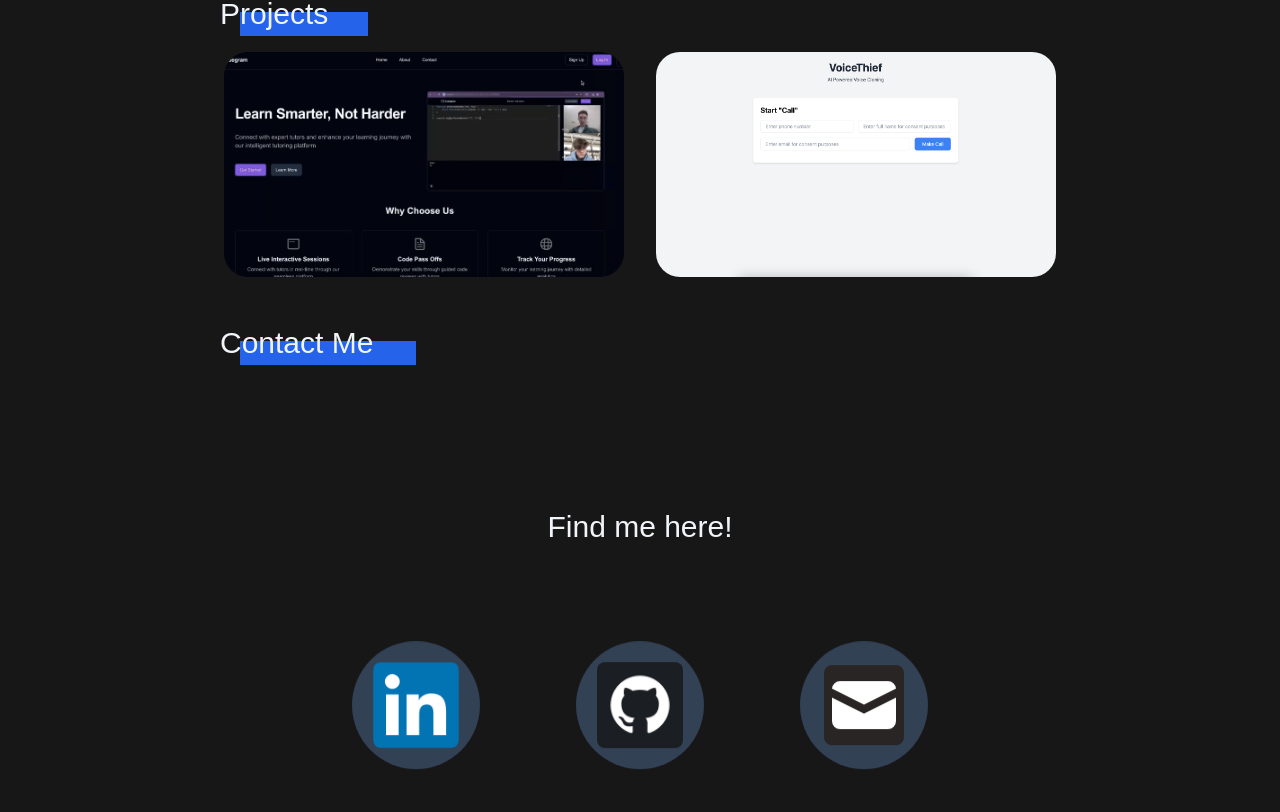
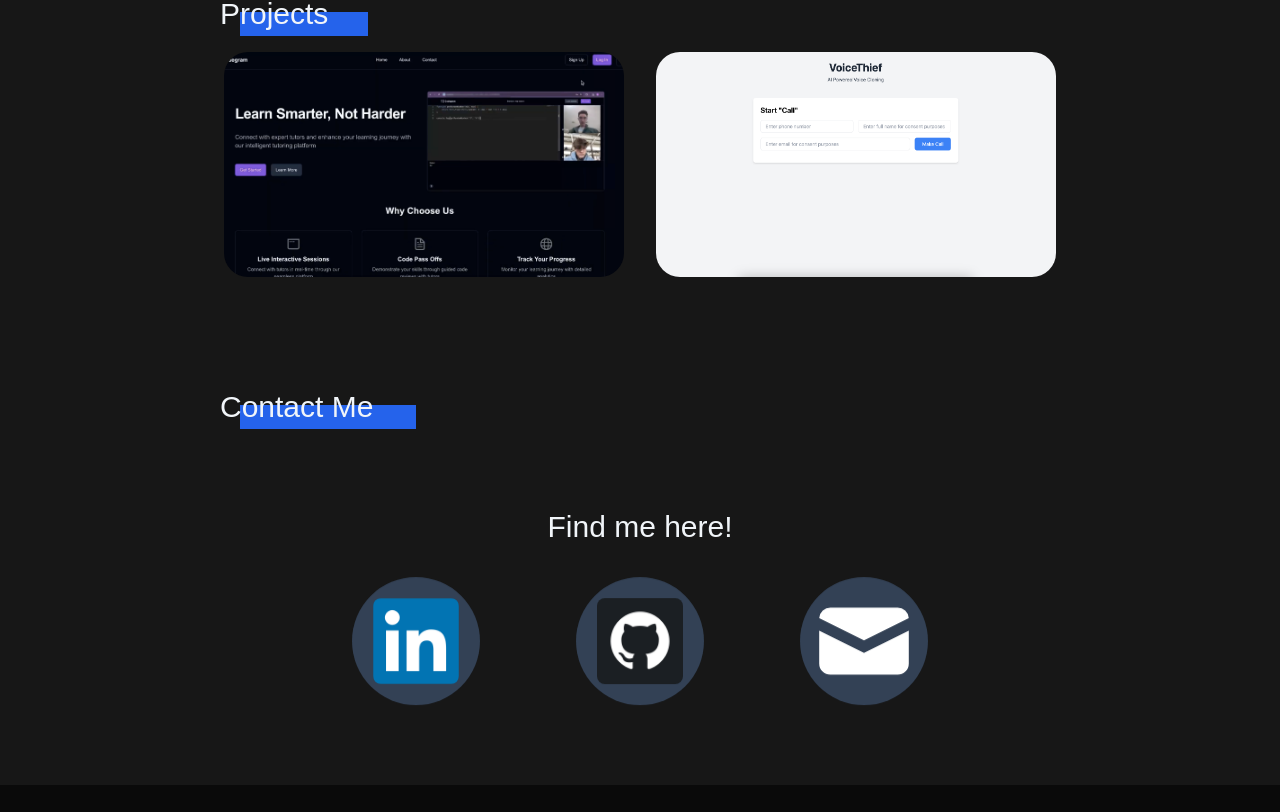
Before and after one commit to Bardemic/Portfolio, a React (Vite) app: page / in a window 1280 px wide. Shown: the part 1985-2797 px from the top of the page. Built offline with nearby package versions, Linux system fonts and the light colour scheme; a web font is replaced by a local one.

Commit message:
Mobile Improvements

```diff
--- a/src/App.jsx
+++ b/src/App.jsx
@@ -8,6 +8,7 @@ import ProjectSection from './Components/ProjectSection';
 import ExperienceSection from './Components/ExperienceSection';
 import ContactSection from './Components/ContactSection';
 import MobileBad from './Components/MobileBad';
+import Footer from './Components/Footer';
 
 
 export default function App() {
@@ -29,7 +30,7 @@ export default function App() {
       }, []);
 
     return (
-        <div className="min-h-screen bg-neutral-900 pb-20 px-56">
+        <div className="min-h-screen bg-neutral-900 w-screen">
             <motion.div
                 className="mouse-effect"
                 animate={{
@@ -45,6 +46,7 @@ export default function App() {
                 <ContactSection/>
             </div>
             <Bar mousePos={mousePosition}/>
+            <Footer/>
 
 
         </div>
--- a/src/Components/AboutMe.jsx
+++ b/src/Components/AboutMe.jsx
@@ -3,9 +3,9 @@ import SlideIn from "./SlideIn";
 
 export default function AboutMe() {
     return (
-        <div id='AboutMe' className="flex flex-col pt-12 pb-40 text-slate-100">
+        <div id='AboutMe' className="flex flex-col pt-12 pb-40 text-slate-100 px-20 lg:px-32 xl:px-56">
             <HeaderWithBackground title={'About Me!'} length={5}/>
-            <div className="grid grid-cols-1 gap-32 md:grid-cols-2 items-start">
+            <div className="grid grid-cols-1 gap-12 md:gap-32 md:grid-cols-2 items-start">
                 <SlideIn>
                     <div className={`text-xl `}>
                         Hi! I'm Brandon, a Software Engineering student @ Iowa State University (minoring in Applied Mathematics and Machine Learning). The significant part of my current experience is in Full Stack development, however I am actively learning about machine learning and how it can be used to improve the world! While not coding, you can catch me playing or watching Soccer, working out in the gym, or hanging out with my friends!
--- a/src/Components/ContactSection.jsx
+++ b/src/Components/ContactSection.jsx
@@ -2,23 +2,23 @@ import HeaderWithBackground from "./HeaderWithBackground";
 
 export default function ContactSection() {
     return (
-        <div id='ContactMe' className="flex flex-col gap-32">
+        <div id='ContactMe' className="flex flex-col gap-8 pt-8 md:gap-16 px-20 pb-12 lg:px-32 xl:px-56">
             <HeaderWithBackground title={'Contact Me'} length={5.5} />
             <h2 className="text-slate-100 text-center text-3xl">Find me here!</h2>
-            <div className="flex justify-center gap-24">
+            <div className="flex justify-center gap-6 md:scale-100 md:gap-24">
                 <a target="_blank" href="https://linkedin.com/in/brandonpieczka/">
-                    <div className="size-32 bg-slate-700 flex items-center justify-center motion-safe:animate-bounce rounded-full">
+                    <div className="size-24 md:size-32 bg-slate-700 flex items-center justify-center motion-safe:animate-bounce rounded-full">
                         <img src="LinkedIn.png" alt="Linkedin Logo" className="w-2/3 rounded-lg"/>
                     </div>
                 </a>
                 <a target="_blank" href="https://github.com/bardemic">
-                    <div className="size-32 bg-slate-700 flex items-center justify-center motion-safe:animate-bounce rounded-full">
+                    <div className="size-24 md:size-32 bg-slate-700 flex items-center justify-center motion-safe:animate-bounce rounded-full">
                         <img src="Github.webp" alt="Github Logo" className="w-2/3 rounded-lg"/>
                     </div>
                 </a>
                 <a href="mailto:brandonpieczka@gmail.com" className='flex items-center text-lg hover:text-red-400 transition-colors'>
-                    <div className="size-32 bg-slate-700 flex items-center justify-center motion-safe:animate-bounce rounded-full">
-                        <svg className="w-20 h-20 bg-stone-800 rounded-lg" fill="white" viewBox="0 0 20 20" xmlns="http://www.w3.org/2000/svg"><path d="M2.003 5.884L10 9.882l7.997-3.998A2 2 0 0016 4H4a2 2 0 00-1.997 1.884z"></path><path d="M18 8.118l-8 4-8-4V14a2 2 0 002 2h12a2 2 0 002-2V8.118z"></path></svg>
+                    <div className="size-24 md:size-32 bg-slate-700 flex items-center justify-center motion-safe:animate-bounce rounded-full">
+                        <svg className="w-28 h-28 rounded-lg" fill="white" viewBox="0 0 20 20" xmlns="http://www.w3.org/2000/svg"><path d="M2.003 5.884L10 9.882l7.997-3.998A2 2 0 0016 4H4a2 2 0 00-1.997 1.884z"></path><path d="M18 8.118l-8 4-8-4V14a2 2 0 002 2h12a2 2 0 002-2V8.118z"></path></svg>
                     </div>
                 </a>
 
--- a/src/Components/ExperienceSection.jsx
+++ b/src/Components/ExperienceSection.jsx
@@ -4,9 +4,9 @@ import SlideIn from "./SlideIn";
 
 export default function ExperienceSection() {
     return (
-        <div id='Experience' className="pb-16">
+        <div id='Experience' className="pb-24 px-20 lg:px-32 xl:px-56">
             <HeaderWithBackground title={'Experience'} length={5}/>
-            <div className="grid grid-cols-2 gap-8">
+            <div className="grid md:grid-cols-2 gap-8">
                 <SlideIn>
                     <ProjectCard text={'John Deere - SWE'} imageLink={`Deere.png`}/>
                 </SlideIn>
--- /dev/null
+++ b/src/Components/Footer.jsx
@@ -0,0 +1,7 @@
+export default function Footer() {
+    return (
+        <div className="text-center py-6 bg-neutral-950 text-stone-400">
+            Made with love {'<'}3 (...react)
+        </div>
+    )
+}
--- a/src/Components/Intro.jsx
+++ b/src/Components/Intro.jsx
@@ -1,7 +1,7 @@
 export default function Intro() {
     return (
         <div className="w-full h-screen flex items-center justify-center">
-            <h1 className="text-7xl text-stone-100">
+            <h1 className="md:text-7xl text-5xl sm:text-5xl text-stone-100">
                 Hi, I'm Brandon 💡
             </h1>
         </div>
--- a/src/Components/ProjectSection.jsx
+++ b/src/Components/ProjectSection.jsx
@@ -3,7 +3,7 @@ import ProjectCard from "./ProjectCard"
 import SlideIn from "./SlideIn"
 export default function ProjectSection() {
     return (
-        <div id='Projects' className="flex flex-col pt-16">
+        <div id='Projects' className="flex flex-col pt-8 pb-8 px-20 lg:px-32 xl:px-56">
             <HeaderWithBackground title={'Projects'} length={4}/>
             <div className='mainContainer grid gap-8 grid-cols-1 md:grid-cols-2 w-full'>
                 <SlideIn>
```
